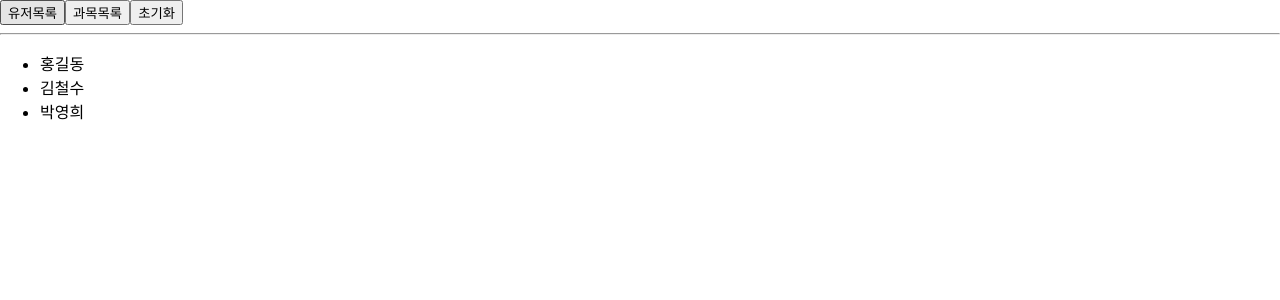
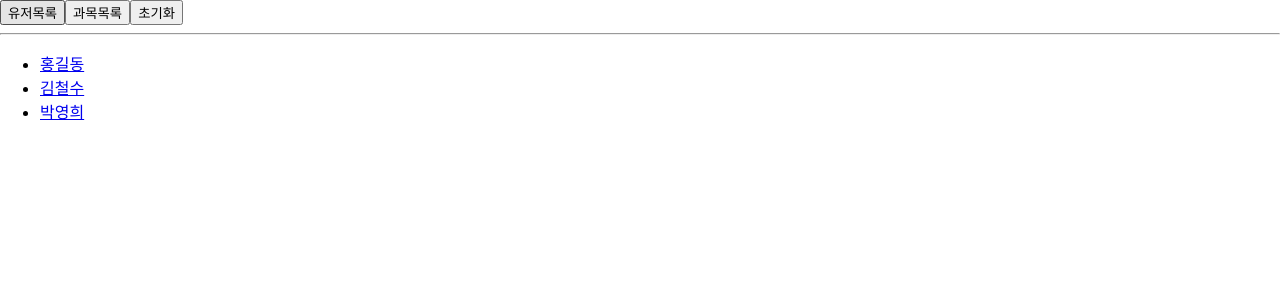
Before and after one commit to ljs1990-tj/react_2026, a React (Create React App) app: page / in a window 1280 px wide. Both pictures are taken after a click on the button "유저목록". Shown: the top 300 px of the page. Built offline with nearby package versions, Linux system fonts and the light colour scheme.

Commit message:
2026.05.20

```diff
--- a/src/day1/Quiz2.js
+++ b/src/day1/Quiz2.js
@@ -1,35 +1,61 @@
 import { useState } from "react"
+
+// 1. 최초 화면은 버튼 외 아무것도 없는 화면
+// 2. '유저목록' 버튼 클릭 시
+//   UserList라는 컴포넌트 호출 -> 유저 이름을 ul태그 형태로 출력
+// 3. '과목목록' 버튼 클릭 시
+//   SubjectList 컴포넌트 호출 -> 과목 목록을 테이블 형태로 출력
+// 4. 2,3번은 중복해서 출력 x
+// 5. '초기화' 버튼 클릭 시 모든 컴포넌트 화면에서 지우기
+//   -> 1번화면으로
+
+// == 컴포넌트 작성시에 함수 보내줘서 실행 ==
+// 1. 책이름을 클릭하면 가격 alert창으로 출력
+
+// 2. 이름을 클릭하면
+//  'ooo님의 나이는 oo입니다' alert 출력
 
 function UserList(props){
     return <>
         <ul>
             {props.list.map(item => {
-                return <li key={item.userId}>{item.userName}</li>
+                return <li key={item.userId}>
+                    <a href="/" onClick={e => {
+                        e.preventDefault();
+                        props.onPrint(item.userName, item.age);
+                    }}>{item.userName}</a>
+                </li>
             })}
         </ul>
     </>
 }
-
 function SubjectList(props){
     return <>
         <table>
             <tr>
                 <th>번호</th>
                 <th>과목명</th>
-                <th>책</th>
+                <th>책이름</th>
                 <th>가격</th>
             </tr>
             {props.list.map(item => {
-                return <tr key={item.subId}>
+                return <tr>
                     <td>{item.subId}</td>
                     <td>{item.subName}</td>
-                    <td>{item.bookName}</td>
+                    <td>
+                        <a href="/" onClick={e => {
+                            e.preventDefault();
+                            props.onPrint(item.price);
+                        }}>{item.bookName}</a>
+                    </td>
                     <td>{item.price}</td>
                 </tr>
             })}
+
         </table>
     </>
 }
+
 
 function App(){
     let [menu, setMenu] = useState("clear");
@@ -47,7 +73,7 @@ function App(){
     return <>
         <div>
             <button onClick={()=>{
-                setMenu("user");
+                setMenu("user")
             }}>유저목록</button>
             <button onClick={()=>{
                 setMenu("subject")
@@ -57,7 +83,16 @@ function App(){
             }}>초기화</button>
         </div>
         <hr></hr>
-        {menu == "user" ? <UserList list={users}></UserList> : menu == "subject" ? <SubjectList list={subjects}></SubjectList> : null}
+        {menu == "user" ?
+            <UserList list={users} onPrint={(name, age)=>{
+               alert(`${name}님의 나이는 ${age}입니다`);
+            }}></UserList> : menu == "subject" ?
+            <SubjectList list={subjects} onPrint={(price)=>{
+                alert(price + "원");
+            }} ></SubjectList> : null}
+        {/* {menu == "user" ? <UserList list={users}></UserList> : ""}
+        {menu == "subject" ? <SubjectList list={subjects}></SubjectList> : null} */}
+
     </>
 }
 
```
